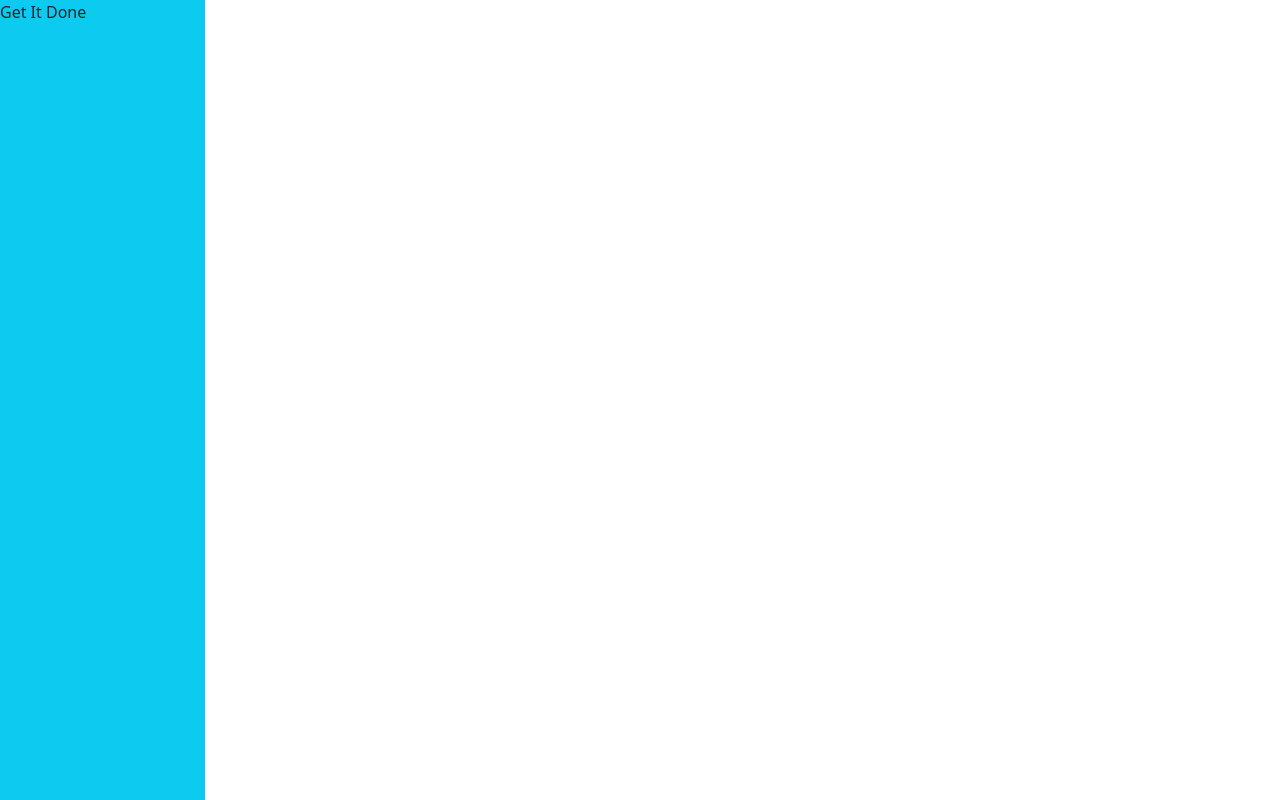
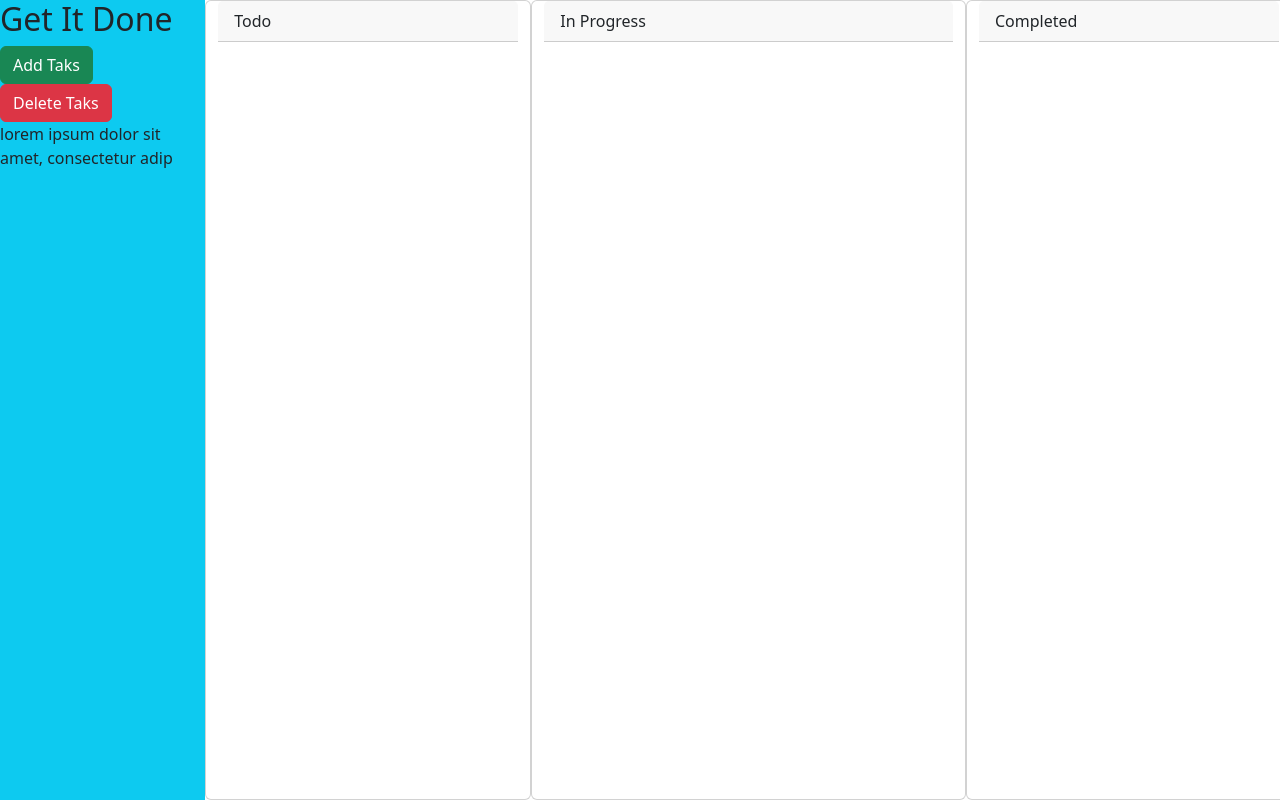
Before and after one commit to JJackson510/get-it-done, a plain HTML site: page index.html in a window 1280 px wide. Drawn offline with nearby package versions, Linux system fonts and the light colour scheme.

Commit message:
rough draft of the website

```diff
--- a/index.html
+++ b/index.html
@@ -14,7 +14,31 @@
   </head>
   <body>
     <div class="row min-vh-100 no-gutters">
-      <header class="col-md-2 bg-info">Get It Done</header>
+      <header class="col-md-2 bg-info">
+        <h2 class="text-capitalize">Get it done</h2>
+        <button
+          type="button"
+          class="btn btn-success"
+          data-bs-toggle="modal"
+          data-target="#task-form-modal"
+        >
+          <span>Add Taks</span>
+        </button>
+        <button type="button" class="btn btn-danger">Delete Taks</button>
+        <p>lorem ipsum dolor sit amet, consectetur adip</p>
+      </header>
+      <div class="col-md-3 card">
+        <header class="card-header">
+          Todo
+      </div>
+      <div class="col-md-4 card">
+        <header class="card-header">
+          In Progress
+      </div>
+      <div class="col-md-3 card">
+        <header class="card-header">
+          Completed
+      </div>
     </div>
   </body>
 </html>
```
